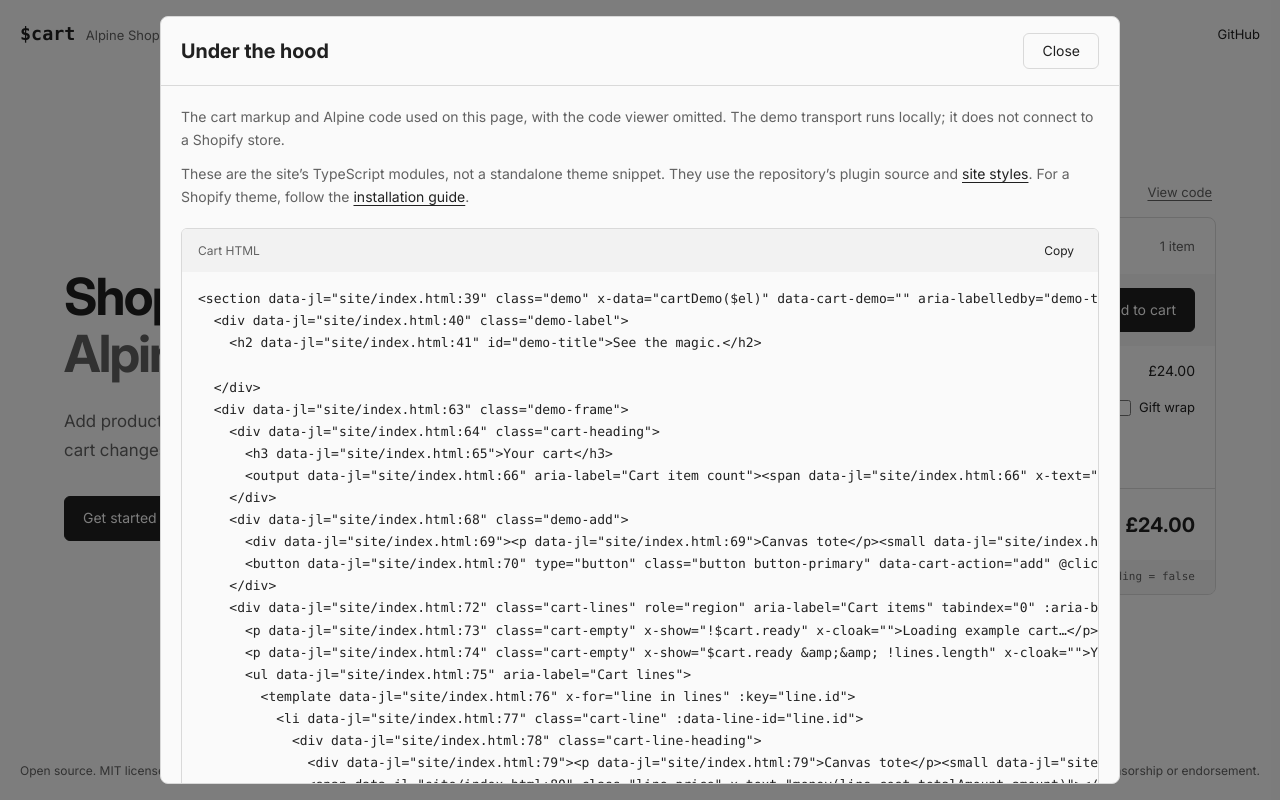
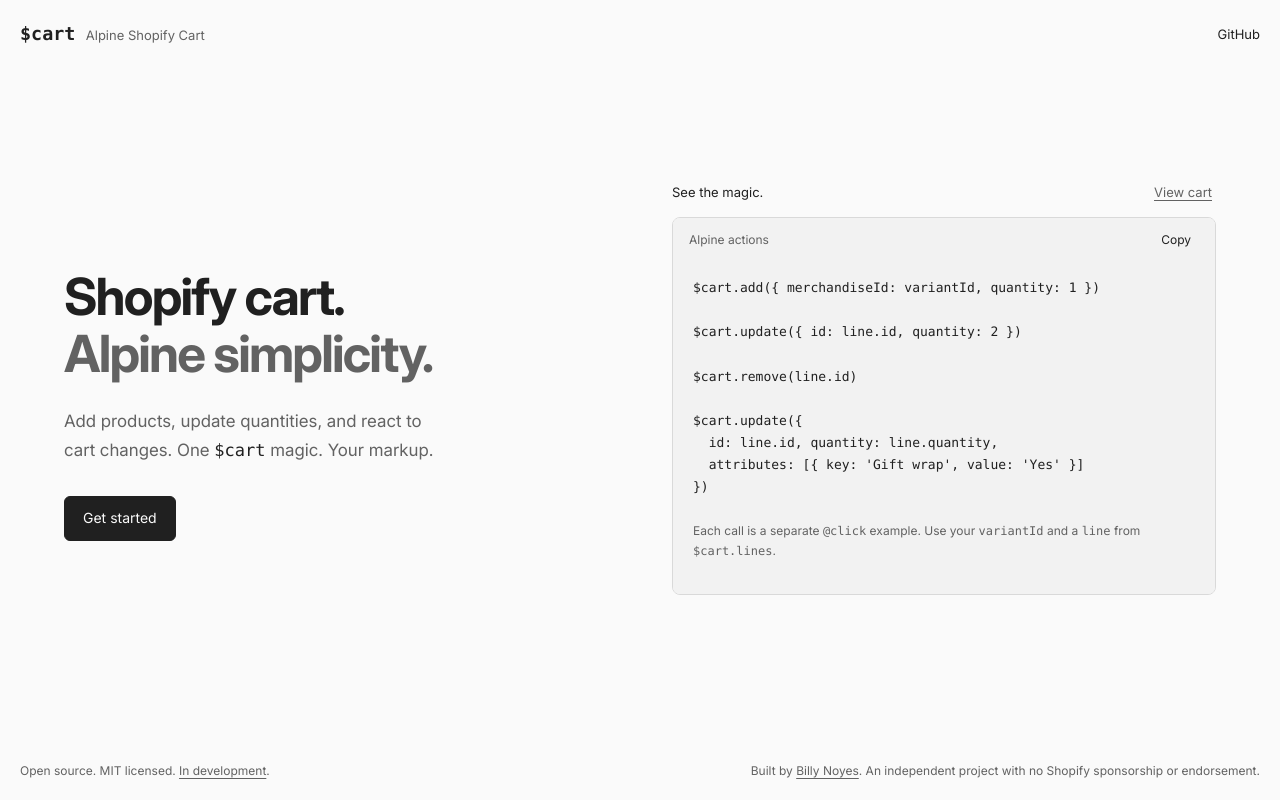
Before and after one commit to BillyNoyes/alpinejs-shopify-cart, a website built with Vite: page site/index.html in a window 1280 px wide. Both pictures are taken after a click on the button "View code". Built offline with nearby package versions, Linux system fonts and the light colour scheme.

Commit message:
Replace source modal with short inline cart examples

```diff
--- a/site/DESIGN.md
+++ b/site/DESIGN.md
@@ -28,7 +28,7 @@ A precise, monochrome developer site. Use typography, alignment, working example
 
 ## Interaction and accessibility
 
-The home demo uses the real plugin with fake actions and an isolated EventTarget. It never calls a store. Start with one illustrative tote so the per-line controls are immediately visible. Display actual lines, quantities, properties, line totals, and a subtotal, not operation tabs. Cart controls use plain-language labels. A separate View code button opens a native modal dialog with copyable cart markup, controller, local transport, and setup. Source is taken from the implementation rather than maintained as a separate example; the viewer itself is omitted from the extracted markup. Thin controller wrappers handle status messages and focus. Keep the example product labelled, preserve empty/pending/disabled/success/failure states, and restore keyboard focus when a line is removed or merged. The cart region grows up to a bounded height on desktop while mobile content flows naturally.
+The home demo uses the real plugin with fake actions and an isolated EventTarget. It never calls a store. Start with one illustrative tote so the per-line controls are immediately visible. Display actual lines, quantities, properties, line totals, and a subtotal, not operation tabs. Cart controls use plain-language labels. View code replaces the cart in place with a short, copyable set of independent add, update, remove, and gift-wrap calls. View cart returns to the same cart state. There is no modal, file viewer, or implementation dump. Both views share a grid cell so toggling preserves the panel footprint; the inactive view is hidden and inert. Thin controller wrappers handle status messages and focus. Keep the example product labelled, preserve empty/pending/disabled/success/failure states, and restore keyboard focus when a line is removed or merged. The cart region grows up to a bounded height on desktop while mobile content flows naturally.
 
 Docs filtering only filters section navigation, not article content. Native links own URLs and browser history. Copy buttons report success and failure through a live region. Retain selectable code when clipboard access fails. All docs remain readable without JavaScript.
 
--- a/site/index.html
+++ b/site/index.html
@@ -39,28 +39,10 @@
           <section class="demo" x-data="cartDemo($el)" data-cart-demo aria-labelledby="demo-title">
             <div class="demo-label">
               <h2 id="demo-title">See the magic.</h2>
-              <div x-data="sourceViewer($el)" data-source-viewer>
-                <button type="button" class="source-trigger" @click="open" aria-haspopup="dialog" aria-controls="cart-source" x-cloak>View code</button>
-                <dialog id="cart-source" class="source-dialog" aria-labelledby="source-title" aria-describedby="source-intro" @close="closed">
-                  <header class="source-header">
-                    <h2 id="source-title">Under the hood</h2>
-                    <button type="button" class="button" @click="close" autofocus>Close</button>
-                  </header>
-                  <div class="source-body">
-                    <p id="source-intro">The cart markup and Alpine code used on this page, with the code viewer omitted. The demo transport runs locally; it does not connect to a Shopify store.</p>
-                    <p class="source-context">These are the site’s TypeScript modules, not a standalone theme snippet. They use the repository’s plugin source and <a href="https://github.com/BillyNoyes/alpinejs-shopify-cart/blob/main/site/src/style.css">site styles</a>. For a Shopify theme, follow the <a href="./docs/#installation">installation guide</a>.</p>
-                    <template x-for="file in files" :key="file.name">
-                      <div class="code-block" x-data="copyCode($el)">
-                        <div class="code-toolbar"><span x-text="file.name"></span><button type="button" @click="copy" :disabled="pending" :aria-label="'Copy ' + file.name">Copy</button></div>
-                        <pre tabindex="0" :aria-label="file.name"><code x-text="file.code"></code></pre>
-                        <div class="copy-status" role="status" x-text="status"></div>
-                      </div>
-                    </template>
-                  </div>
-                </dialog>
-              </div>
+              <button type="button" class="demo-view-toggle" @click="codeVisible = !codeVisible" :aria-pressed="codeVisible" aria-controls="cart-demo-panel" x-text="codeVisible ? 'View cart' : 'View code'" x-cloak>View code</button>
             </div>
-            <div class="demo-frame">
+            <div id="cart-demo-panel" class="demo-frame demo-switcher" :data-view="codeVisible ? 'code' : 'cart'" data-view="cart">
+              <div class="demo-live" :inert="codeVisible" :aria-hidden="codeVisible">
               <div class="cart-heading">
                 <h3>Your cart</h3>
                 <output aria-label="Cart item count"><span x-text="$cart.totalQuantity">0</span> <span x-text="$cart.totalQuantity === 1 ? 'item' : 'items'">items</span></output>
@@ -97,6 +79,22 @@
                 <output aria-label="Cart subtotal" x-text="money($cart.cost?.totalAmount.amount)">£0.00</output>
               </div>
               <div class="cart-bindings"><code>$cart.totalQuantity = <span x-text="$cart.totalQuantity">0</span></code><code>$cart.pending = <span x-text="$cart.pending">false</span></code></div>
+              </div>
+              <div class="demo-code-panel" x-data="copyCode($el)" :inert="!codeVisible" :aria-hidden="!codeVisible" inert aria-hidden="true">
+                <div class="code-toolbar"><span>Alpine actions</span><button type="button" @click="copy" :disabled="pending" aria-label="Copy examples">Copy</button></div>
+                <pre tabindex="0" aria-label="Simple cart examples"><code>$cart.add({ merchandiseId: variantId, quantity: 1 })
+
+$cart.update({ id: line.id, quantity: 2 })
+
+$cart.remove(line.id)
+
+$cart.update({
+  id: line.id, quantity: line.quantity,
+  attributes: [{ key: 'Gift wrap', value: 'Yes' }]
+})</code></pre>
+                <p class="demo-code-note">Each call is a separate <code>@click</code> example. Use your <code>variantId</code> and a <code>line</code> from <code>$cart.lines</code>.</p>
+                <div class="copy-status" role="status" x-text="status"></div>
+              </div>
             </div>
             <p class="demo-status" role="status" :class="failed && 'demo-error'" x-text="message"></p>
             <noscript><p class="text-sm mt-2">Enable JavaScript for the demo. All documentation is available without it.</p></noscript>
--- a/site/src/demo.ts
+++ b/site/src/demo.ts
@@ -19,6 +19,7 @@ export function installDemo(Alpine: Alpine) {
       item: { merchandiseId: 'demo-variant', quantity: 1 },
       message: '',
       failed: false,
+      codeVisible: false,
       get lines() {
         return cart().lines.map(line => ({
           ...line,
--- a/site/src/main.ts
+++ b/site/src/main.ts
@@ -1,10 +1,8 @@
 import Alpine from 'alpinejs';
 import { copyCode, docsNavigation } from './components';
 import { installDemo } from './demo';
-import { sourceViewer } from './source-viewer';
 
 Alpine.data('copyCode', copyCode);
 Alpine.data('docsNavigation', docsNavigation);
-Alpine.data('sourceViewer', sourceViewer);
 if (document.querySelector('[data-cart-demo]')) installDemo(Alpine);
 Alpine.start();
--- a/site/src/source-viewer.ts
+++ /dev/null
@@ -1,55 +0,0 @@
-import homeSource from '../index.html?raw';
-import controllerSource from './demo.ts?raw';
-import transportSource from './demo-runtime.ts?raw';
-
-const setupSource = `import Alpine from 'alpinejs'
-import { installDemo } from './demo'
-
-installDemo(Alpine)
-Alpine.start()`;
-
-function cartMarkup() {
-  const document = new DOMParser().parseFromString(homeSource, 'text/html');
-  const cart = document.querySelector('[data-cart-demo]');
-  if (!cart) throw new Error('Cart source markup was not found.');
-  // The inspector is not part of the cart and would otherwise include a copy of itself.
-  cart.querySelectorAll('[data-source-viewer]').forEach(element => element.remove());
-  const lines = cart.outerHTML.split('\n');
-  const pageIndent = lines.at(-1)?.match(/^[ \t]*/)?.[0] ?? '';
-  return lines.map(line => line.startsWith(pageIndent) ? line.slice(pageIndent.length) : line).join('\n');
-}
-
-export function sourceViewer(root: HTMLElement) {
-  let originalOverflow: string | undefined;
-  const dialog = () => root.querySelector<HTMLDialogElement>('dialog');
-  const restoreScroll = () => {
-    if (originalOverflow === undefined) return;
-    document.documentElement.style.overflow = originalOverflow;
-    originalOverflow = undefined;
-  };
-
-  return {
-    files: [] as { name: string; code: string }[],
-    open() {
-      const element = dialog();
-      if (!element || element.open) return;
-      if (!this.files.length) {
-        this.files = [
-          { name: 'Cart HTML', code: cartMarkup() },
-          { name: 'demo.ts', code: controllerSource.trim() },
-          { name: 'demo-runtime.ts', code: transportSource.trim() },
-          { name: 'Setup', code: setupSource },
-        ];
-      }
-      element.showModal();
-      originalOverflow = document.documentElement.style.overflow;
-      document.documentElement.style.overflow = 'hidden';
-    },
-    close() { dialog()?.close(); },
-    closed() { restoreScroll(); },
-    destroy() {
-      dialog()?.close();
-      restoreScroll();
-    },
-  };
-}
--- a/site/src/style.css
+++ b/site/src/style.css
@@ -86,18 +86,19 @@
   .demo { min-width: 0; }
   .demo-label { display: flex; justify-content: space-between; align-items: baseline; margin-bottom: .75rem; font-size: .8125rem; color: var(--muted); }
   .demo-label > h2 { font: inherit; color: var(--ink); }
-  .source-trigger { text-decoration: underline; text-underline-offset: .25em; padding: .125rem .25rem; color: var(--muted); }
-  .source-trigger:hover { color: var(--ink); }
-  .source-dialog { position: fixed; inset: 0; margin: auto; width: min(60rem, calc(100% - 2rem)); max-width: none; height: min(48rem, calc(100dvh - 2rem)); max-height: none; padding: 0; border: 1px solid var(--line); border-radius: 8px; background: var(--canvas); color: var(--ink); font-size: 1rem; }
-  .source-dialog[open] { display: flex; flex-direction: column; }
-  .source-dialog::backdrop { background: rgb(0 0 0 / .5); }
-  .source-header { display: flex; align-items: center; justify-content: space-between; gap: 1rem; padding: 1rem 1.25rem; border-bottom: 1px solid var(--line); }
-  .source-header h2 { font-size: 1.25rem; font-weight: 700; }
-  .source-header .button { min-height: 36px; padding-block: .375rem; }
-  .source-body { min-height: 0; overflow: auto; overscroll-behavior: contain; padding: 1.25rem; }
-  .source-body > p { color: var(--muted); font-size: .875rem; }
-  .source-context { margin-top: .75rem; }
-  .source-context a { color: var(--ink); text-decoration: underline; }
+  .demo-view-toggle { text-decoration: underline; text-underline-offset: .25em; padding: .125rem .25rem; color: var(--muted); }
+  .demo-view-toggle:hover { color: var(--ink); }
+  .demo-switcher { display: grid; }
+  .demo-live, .demo-code-panel { grid-area: 1 / 1; min-width: 0; }
+  .demo-live { display: flex; flex-direction: column; }
+  .demo-live .cart-lines { flex: 1 0 auto; }
+  .demo-code-panel { display: flex; flex-direction: column; visibility: hidden; background: var(--surface); }
+  .demo-switcher[data-view="code"] .demo-code-panel { visibility: visible; }
+  .demo-switcher[data-view="code"] .demo-live { visibility: hidden; }
+  .demo-code-panel pre { flex: 1; padding: 1rem 1.25rem; margin: 0; font-size: .75rem; line-height: 1.7; white-space: pre-wrap; overflow-wrap: anywhere; }
+  .demo-code-note { margin: 0; padding: 0 1.25rem .5rem; font-size: .75rem; color: var(--muted); }
+  .demo-code-note code { font-size: inherit; }
+  .demo-code-panel .copy-status { min-height: 24px; padding-inline: 1.25rem; }
   .demo-frame { border: 1px solid var(--line); border-radius: 8px; overflow: clip; }
   .cart-heading { display: flex; justify-content: space-between; align-items: center; padding: 1rem 1.25rem; font-size: .9375rem; }
   .cart-heading output { color: var(--muted); font-size: .8125rem; font-variant-numeric: tabular-nums; }
@@ -205,8 +206,6 @@
   .cart-heading, .demo-add, .cart-line, .cart-total, .cart-bindings { padding-inline: 1rem; }
   .cart-bindings { flex-direction: column; }
   .cart-lines { height: auto; max-height: none; min-height: 142px; }
-  .source-body { padding: 1rem; }
-  .source-body pre { white-space: pre-wrap; overflow-wrap: anywhere; }
 }
 
 @media (prefers-reduced-motion: no-preference) {
```
Also changed, not shown: site/tests/code-view.spec.ts (added, +70 -0 lines), site/tests/source-viewer.spec.ts (deleted, +0 -64 lines), site/README.md.
